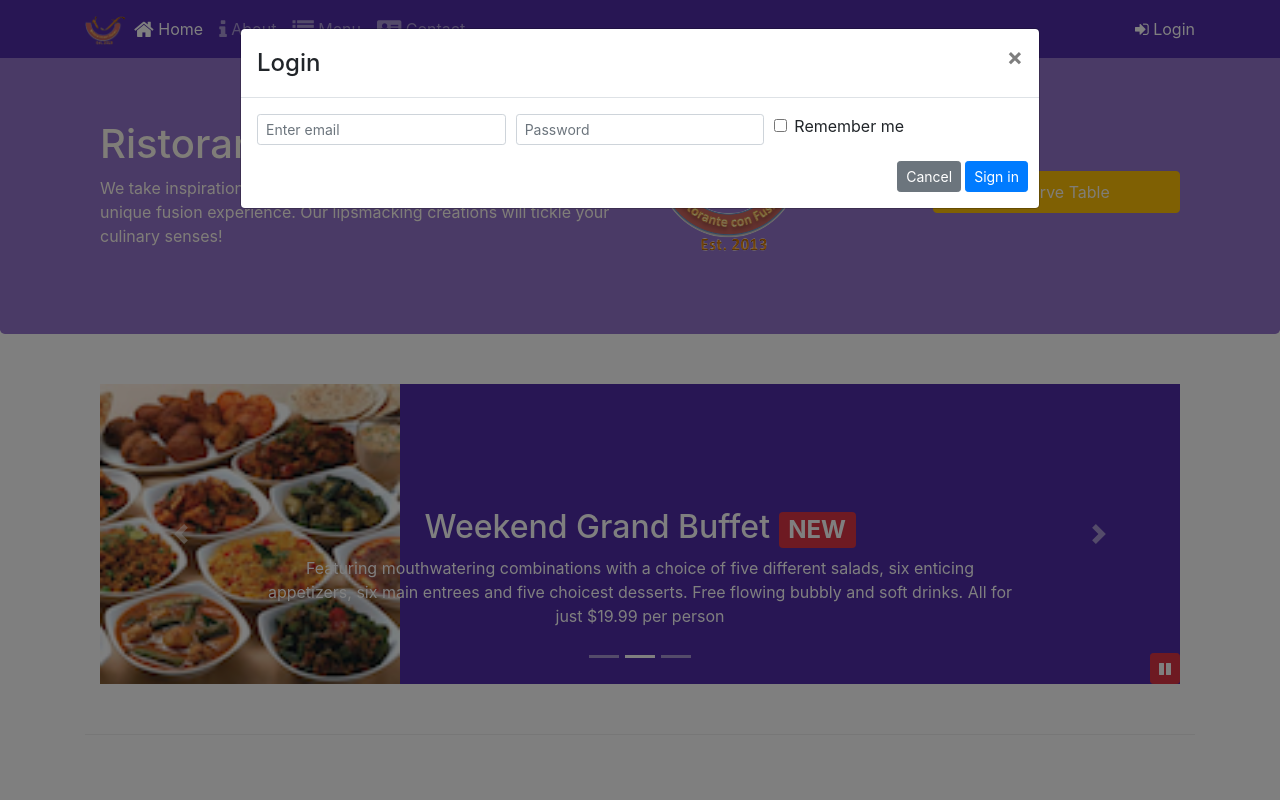
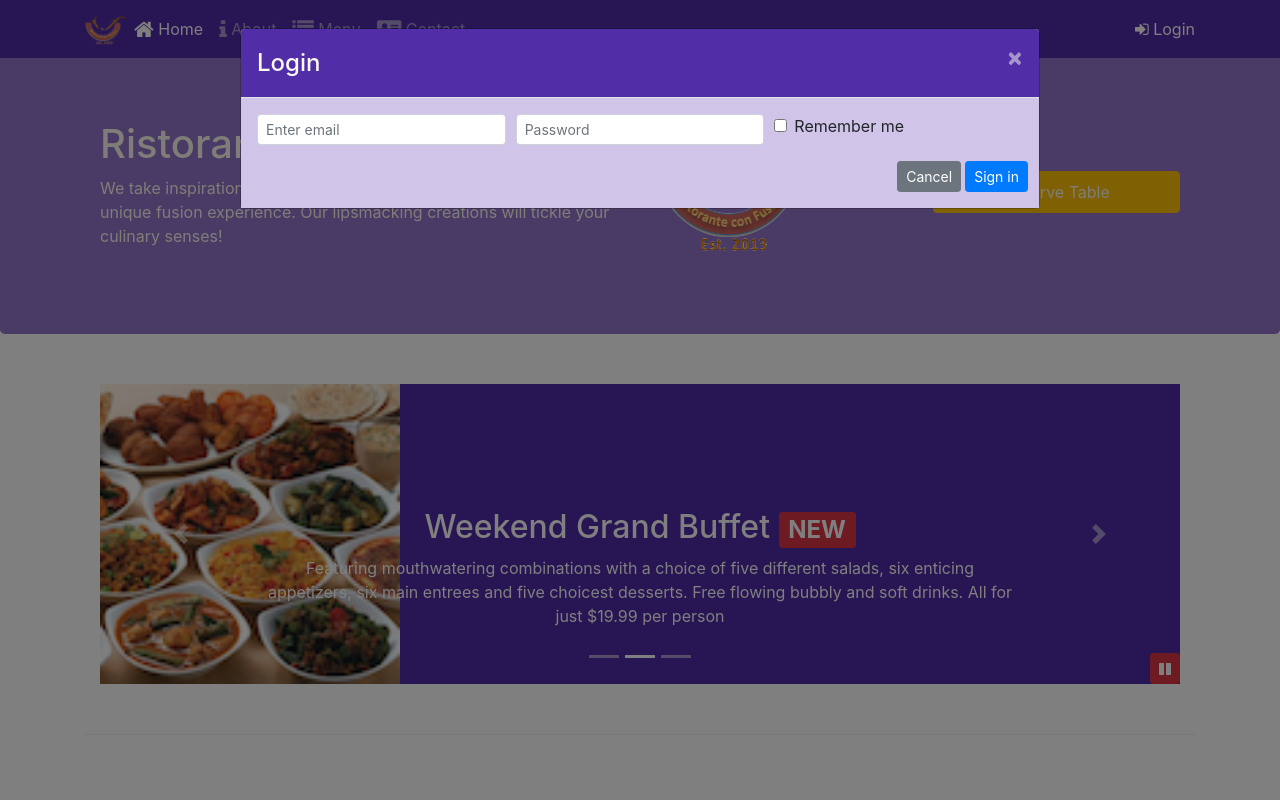
Before and after one commit to ajayc1007/conFusion, a website: page index.html in a window 1280 px wide. Both pictures are taken after a click on the link "Login". Shown: the top 800 px of the page. Drawn offline with nearby package versions, Linux system fonts and the light colour scheme.

Commit message:
Assignment 4

```diff
--- a/css/styles.scss
+++ b/css/styles.scss
@@ -74,3 +74,19 @@ body{
     bottom: 0px;
     z-index: 1;
 }
+.modal-header
+{
+	background:$background-dark;
+	.modal-title
+	{
+		color:floralwhite;
+	}
+	.close
+	{
+		color:floralwhite;
+	}
+}
+.modal-body
+{
+	background-color: $background-pale;
+}
--- a/index.html
+++ b/index.html
@@ -31,7 +31,7 @@
                     <li class="nav-item"><a class="nav-link" href="./contactus.html"><span class="fa fa-address-card fa-lg"></span> Contact</a></li>
                 </ul>
                 <span class="navbar-text">
-                    <a data-toggle="modal" data-target="#loginModal">
+                    <a id="loginbutton">
                         <span class="fa fa-sign-in"></span> Login
                     </a>
                 </span>
@@ -160,7 +160,7 @@
                     <img src="img/logo.png" class="img-fluid">
                 </div>
                 <div class="col-12 col-sm-3 align-self-center">
-                    <a role="button" class="btn nav-link btn-warning btn-block" data-toggle="modal" data-target="#ReserveModal">Reserve Table
+                    <a role="button" class="btn nav-link btn-warning btn-block" id="reservebutton" >Reserve Table
                     </a>
                 </div>
             </div>
@@ -393,6 +393,20 @@
                 }
             });
         });
+        $(document).ready(function()
+        {
+            $('#loginbutton').click(function()
+            {
+                $('#loginModal').modal('toggle');
+            });
+        });
+        $(document).ready(function()
+        {
+            $('#reservebutton').click(function()
+            {
+                $('#ReserveModal').modal('toggle');
+            });
+        });
     </script>
 </body>
 
```
Also changed, not shown: css/styles.css.
